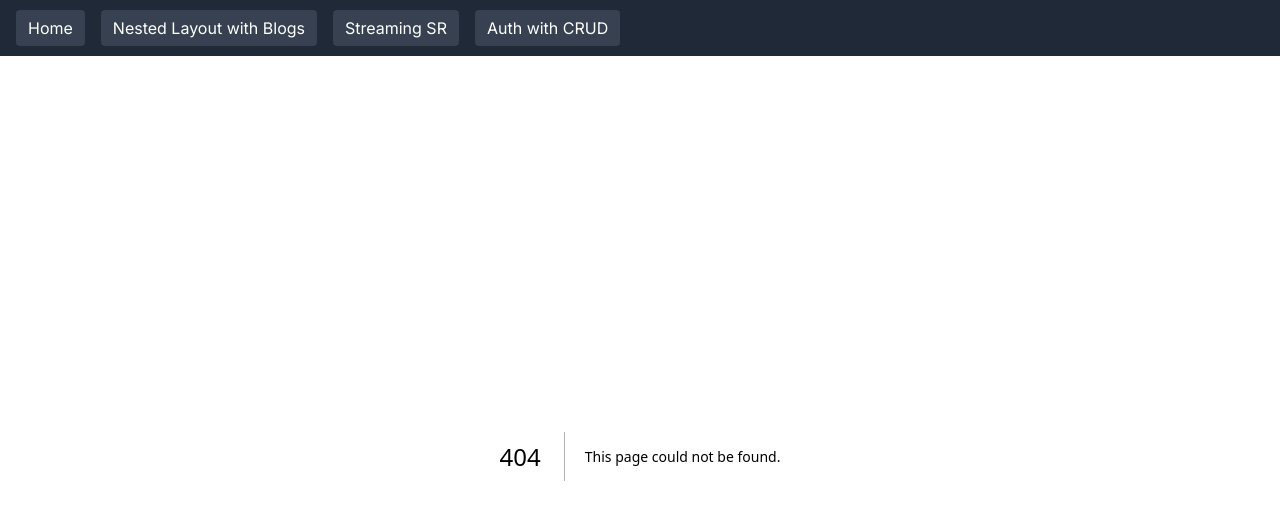
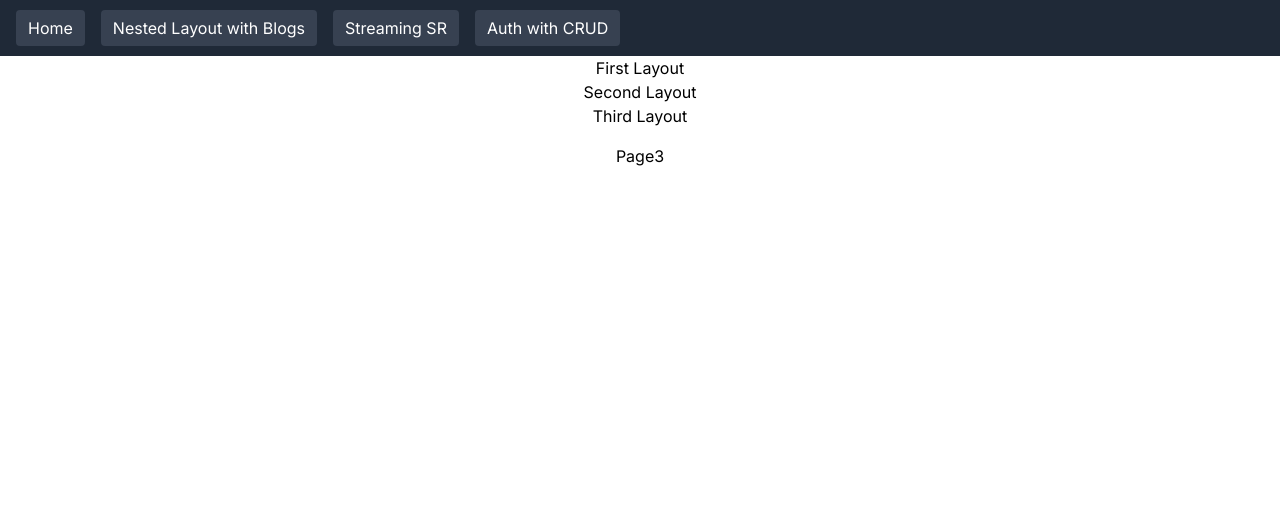
Before and after one commit to yamashin01/rsc-supabase, a Next.js app: page /first/second/third in a window 1280 px wide. Before the commit this address had no page. Shown: the top 520 px of the page. Built offline with nearby package versions, Linux system fonts and the light colour scheme.

Commit message:
✨ Add nested pages

```diff
--- /dev/null
+++ b/app/first/layout.tsx
@@ -0,0 +1,12 @@
+export default function FirstLayout({
+  children,
+}: {
+  children: React.ReactNode
+}) {
+  return (
+    <div className="text-center">
+      <p>First Layout</p>
+      {children}
+    </div>
+  )
+}
--- /dev/null
+++ b/app/first/page.tsx
@@ -0,0 +1,3 @@
+export default function Page() {
+  return <p className="m-4 text-center">Page1</p>
+}
--- /dev/null
+++ b/app/first/second/layout.tsx
@@ -0,0 +1,12 @@
+export default function SecondLayout({
+  children,
+}: {
+  children: React.ReactNode
+}) {
+  return (
+    <div className="text-center">
+      <p>Second Layout</p>
+      {children}
+    </div>
+  )
+}
--- /dev/null
+++ b/app/first/second/page.tsx
@@ -0,0 +1,3 @@
+export default function Page() {
+  return <p className="m-4 text-center">Page2</p>
+}
--- /dev/null
+++ b/app/first/second/third/fourth/page.tsx
@@ -0,0 +1,3 @@
+export default function Page() {
+  return <p className="m-4 text-center">Page4</p>
+}
--- /dev/null
+++ b/app/first/second/third/layout.tsx
@@ -0,0 +1,12 @@
+export default function ThirdLayout({
+  children,
+}: {
+  children: React.ReactNode
+}) {
+  return (
+    <div className="text-center">
+      <p>Third Layout</p>
+      {children}
+    </div>
+  )
+}
--- /dev/null
+++ b/app/first/second/third/page.tsx
@@ -0,0 +1,3 @@
+export default function Page() {
+  return <p className="m-4 text-center">Page3</p>
+}
```
